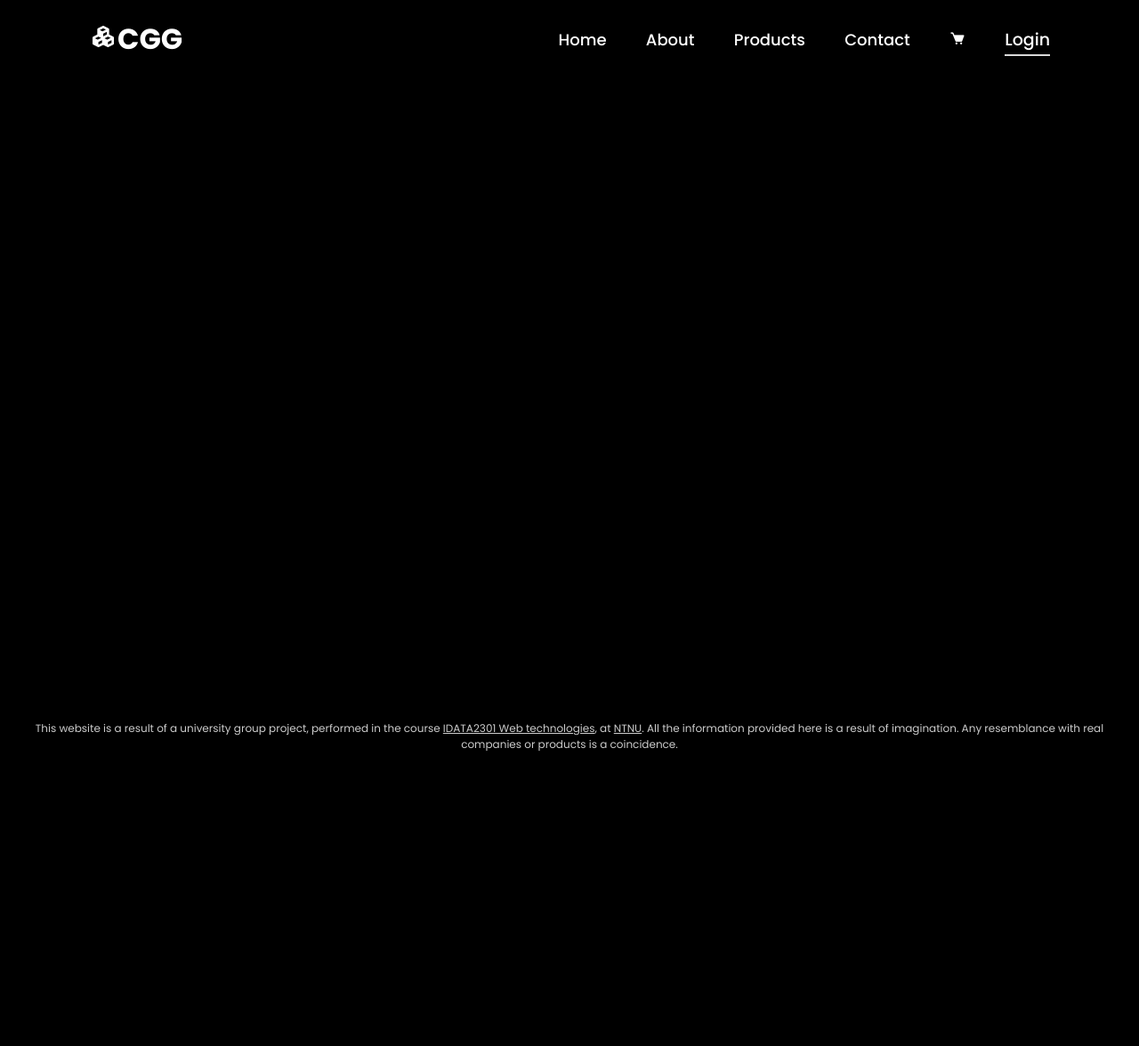
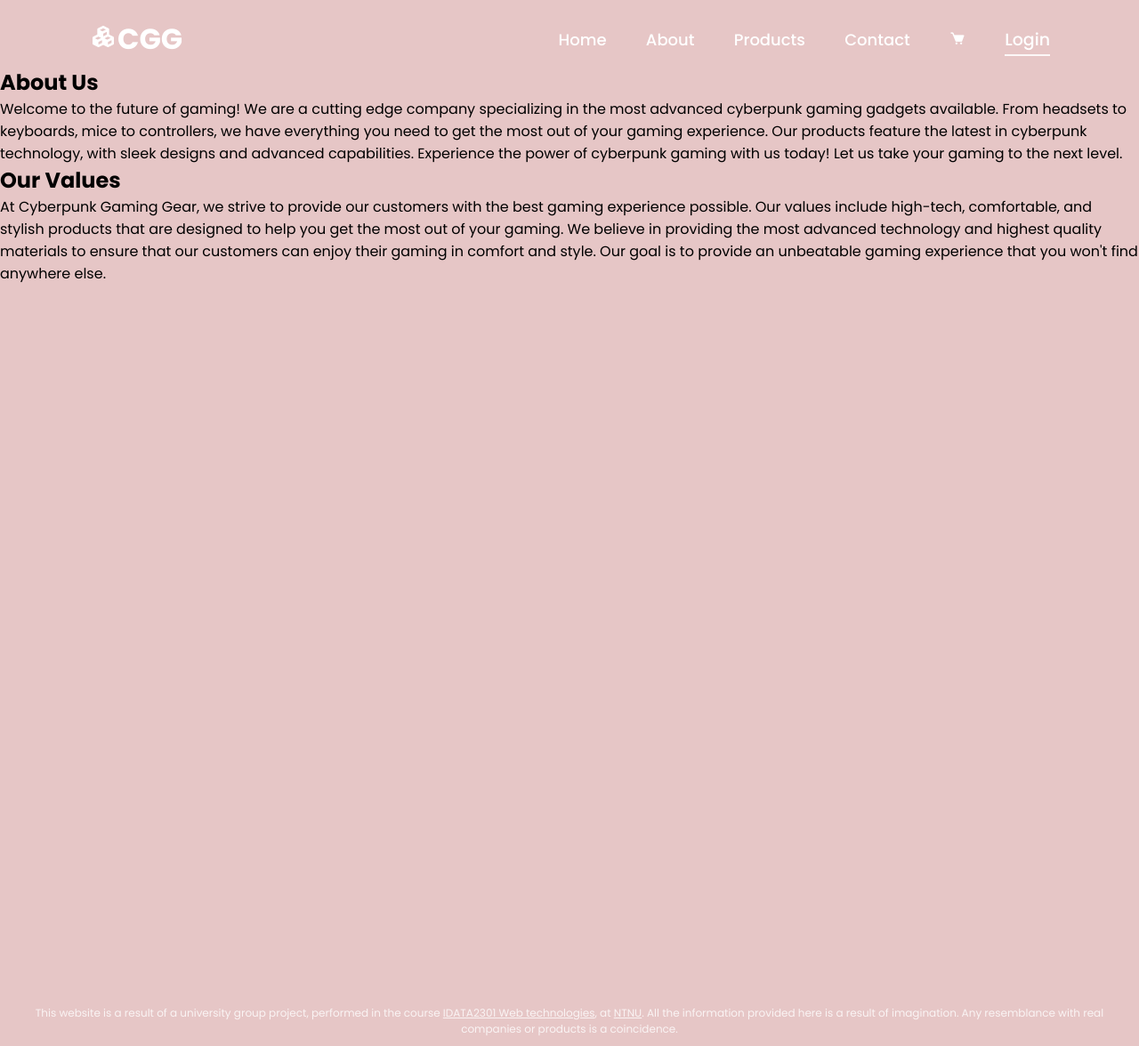
Before and after one commit to matste97/WebteknologiGruppe5, a PHP site: page /about.html in a window 1280 px wide. Shown: the whole page at 89% size. Before the commit the page ends 845 px from the top, so only its background shows below. Run offline with PHP 8.4, Linux system fonts and the light colour scheme.

Commit message:
added text to about page

```diff
--- a/Website/about.html
+++ b/Website/about.html
@@ -24,6 +24,30 @@
             <button class="btnLogin-popup">Login</button>
         </nav>
     </header>
+
+      <main>
+        <section>
+          <p> </p>
+          <br>
+          <br>
+          <br>
+          <h2>About Us</h2>
+          <p>Welcome to the future of gaming! We are a cutting edge company specializing in the most advanced cyberpunk
+            gaming gadgets available. From headsets to keyboards, mice to controllers, we have everything you need to get
+            the most out of your gaming experience. Our products feature the latest in cyberpunk technology, with sleek
+            designs and advanced capabilities. Experience the power of cyberpunk gaming with us today! Let us take your
+            gaming to the next level.</p>
+        </section>
+        <section>
+          <h2>Our Values</h2>
+          <p>At Cyberpunk Gaming Gear, we strive to provide our customers with the best gaming experience possible.
+            Our values include high-tech, comfortable, and stylish products that are designed to help you get the most
+            out of your gaming. We believe in providing the most advanced technology and highest quality materials to
+            ensure that our customers can enjoy their gaming in comfort and style. Our goal is to provide an unbeatable
+            gaming experience that you won't find anywhere else.
+          </p>
+        </section>
+        </main>
 
     <section class="section">
         <div class="wrapper">
--- a/Website/style.css
+++ b/Website/style.css
@@ -8,7 +8,7 @@
 }
 
 body {
-    background: #000;
+    background: #e6c6c6;
 }
 
 .header {
```
